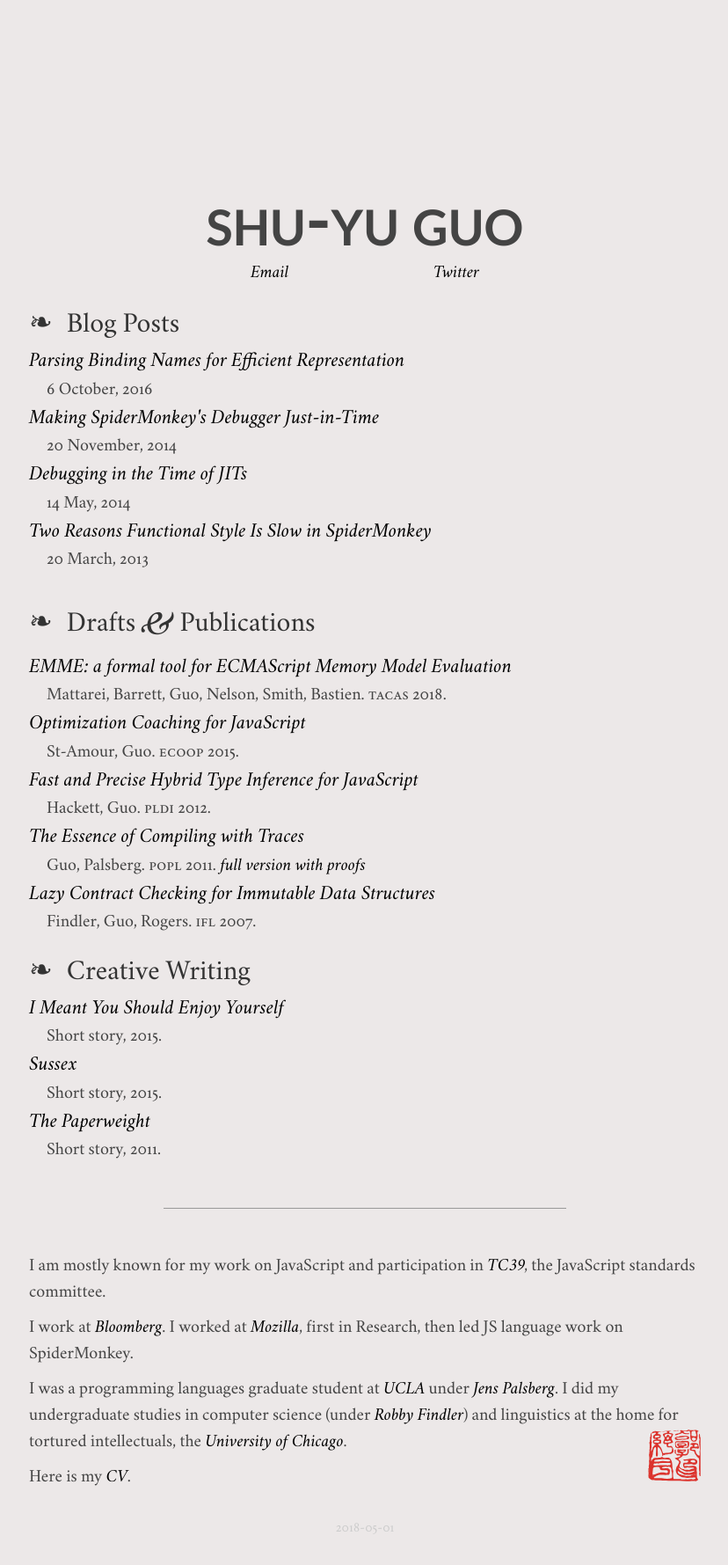
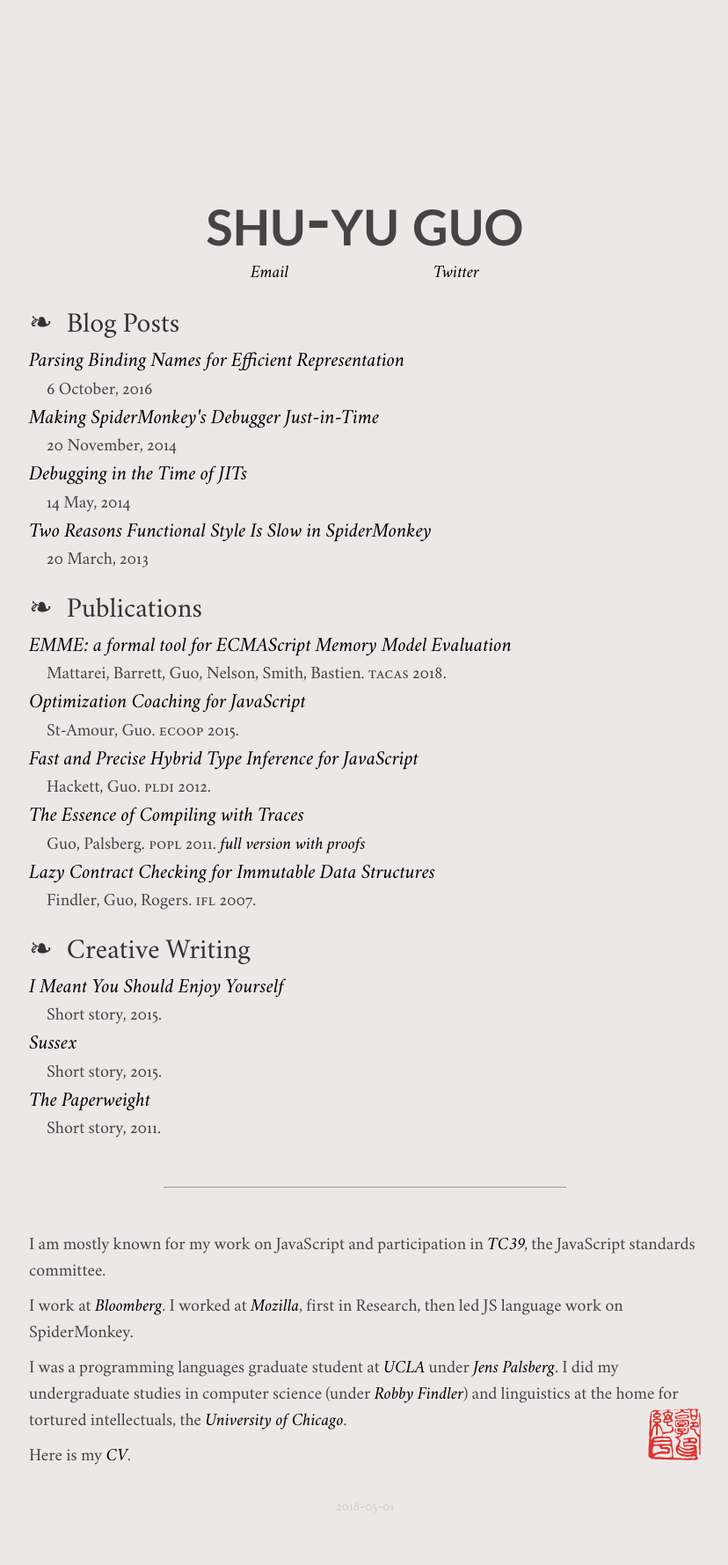
Before and after one commit to syg/personal-site, a Jekyll site: the page built from index.html, in a window 1280 px wide. Shown: the whole page at 88% size, without its empty margins (225-1053 px from the left). Built offline with Jekyll 4.4.1, drawn with Linux system fonts in a browser that asks for light colours; after the commit the page ends 1755 px from its top, so only the background shows below that.

Commit message:
Rename Drafts & Publications -> Publications.

```diff
--- a/index.html
+++ b/index.html
@@ -18,7 +18,7 @@ title: Shu-yu Guo
 </section>
 
 <section id="pubs">
-  <h1>Drafts <span class="amp">&amp;</span> Publications</h1>
+  <h1>Publications</h1>
   <article>
     <h1><a href="papers/tacas18.pdf">EMME: a formal tool for ECMAScript Memory Model Evaluation</a></h1>
     <h2 class="onum">Mattarei, Barrett, Guo, Nelson, Smith, Bastien. <span class="sc">TACAS</span> 2018. </h2>
```
